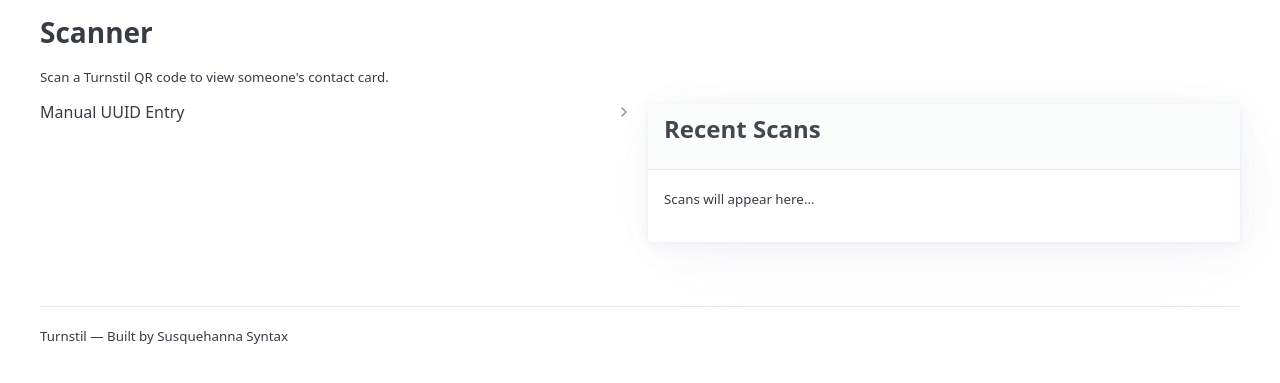
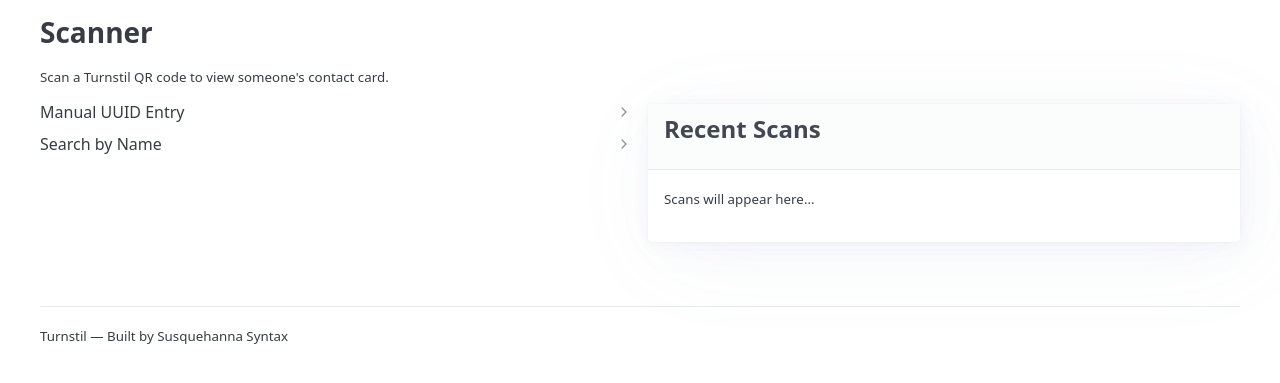
Before and after one commit to Susquehanna-Syntax/Turnstil, a Django app: template templates/scanner/index.html in a window 1280 px wide. Shown: the part 79-462 px from the top of the page. Run offline with Django 3.2, Linux system fonts and the light colour scheme; the template is opened without the code that fills it, so the values that code supplies are empty; some libraries are stand-ins or nearby versions.

Commit message:
Added name search bar to staff scanner screen

```diff
--- a/templates/scanner/index.html
+++ b/templates/scanner/index.html
@@ -86,6 +86,16 @@
                 <input type="text" id="manual-uuid" placeholder="Paste UUID here">
                 <button onclick="manualScan()">Submit</button>
             </div>
+        </details>
+
+        <!-- Name Search fallback -->
+        <details>
+            <summary>Search by Name</summary>
+            <div role="group">
+                <input type="search" id="name-search" placeholder="Search attendee name...">
+                <button onclick="">Search</button>
+            </div>
+            <ul id="name-search-results"></ul>
         </details>
     </div>
 
```
